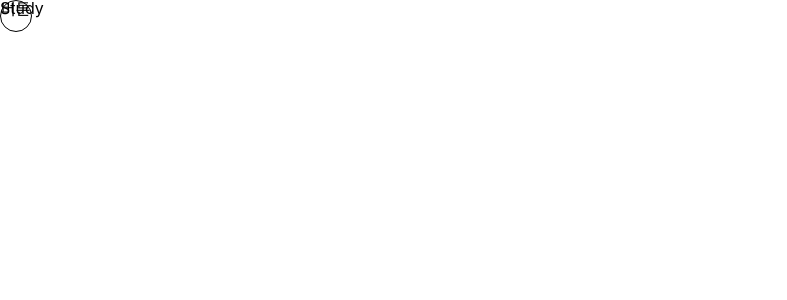
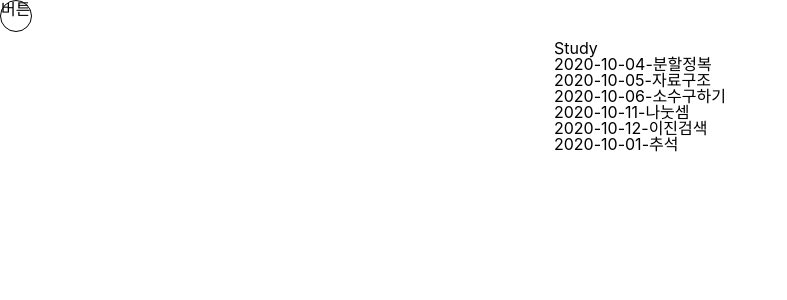
Before and after one commit to ProjectTavern/deprecated-winterguard.github.io, a Next.js app: page /study in a window 1280 px wide. Shown: the top 300 px of the page, without its empty margins (0-787 px from the left). Built offline with nearby package versions, Linux system fonts and the light colour scheme.

Commit message:
레이아웃 추가 및 프리API 수정

```diff
--- /dev/null
+++ b/layouts/Main/index.js
@@ -0,0 +1,10 @@
+import { StyledMain } from './private.Main.styled';
+
+const Main = ({ children }) => {
+  return (
+    <StyledMain>
+      {children}
+    </StyledMain>);
+};
+
+export default Main;
--- /dev/null
+++ b/layouts/Main/private.Main.styled.js
@@ -0,0 +1,13 @@
+import styled from 'styled-components'
+
+const StyledMain = styled.div`
+  min-height: 100vh;
+  padding: 2.5rem 1.5rem 0;
+  display: flex;
+  flex-direction: column;
+  align-items: center;
+`;
+
+export {
+  StyledMain,
+};
--- a/next.config.js
+++ b/next.config.js
@@ -1,7 +1,6 @@
 const isProduction = process.env.NODE_ENV === 'production'
 
 module.exports = {
-  target: 'serverless',
   webpack: function (config) {
     config.module.rules.push({ test: /\.md$/, use: 'raw-loader' });
     config.module.rules.push({ test: /\.yml$/, use: 'raw-loader' });
--- a/pages/_app.js
+++ b/pages/_app.js
@@ -1,9 +1,11 @@
 
 import { createGlobalStyle, ThemeProvider } from 'styled-components'
 import '../styles/globals.css'
-import { RemoteMenu } from '../components/organizations'
+
+import { RemoteMenu } from '@/components/organizations'
+import Main from '@/layouts/Main'
+
 import { indexCards } from '../store/dummydata';
-
 const theme = {
   colors: {
     primary: '#0070f3',
@@ -11,12 +13,14 @@ const theme = {
 }
 
 function MyApp({ Component, pageProps }) {
-  return (<ThemeProvider theme={theme}>
-      <>
-        <RemoteMenu indexCards={indexCards} />
+  return (
+    <ThemeProvider theme={theme}>
+      <RemoteMenu indexCards={indexCards} />
+      <Main>
         <Component {...pageProps} />
-      </>
-    </ThemeProvider>)
+      </Main>
+    </ThemeProvider>
+  )
 }
 
 export default MyApp
--- a/pages/index.js
+++ b/pages/index.js
@@ -5,7 +5,7 @@ import { mainTitle, indexCards } from '../store/dummydata';
 
 export default function Home() {
   return (
-    <div className={styles.container}>
+    <>
       <Head>
         <title>Winterguard's Log</title>
         <link rel="icon" href="/favicon.ico" />
@@ -25,6 +25,6 @@ export default function Home() {
           Powered by{' '}Winterguard
         </a>
       </footer>
-    </div>
+    </>
   )
 }
--- a/pages/study/index.js
+++ b/pages/study/index.js
@@ -1,16 +1,23 @@
 import { getPosts } from '@/preAPI/posts'
 
-const Study = (props) => {
-  return <div>Study</div>
+const Study = ({ posts }) => {
+  return (
+    <div>
+      <h2>Study</h2>
+      {posts.map(post => <div key={post.content}>{post.title}</div>)}
+    </div>
+  )
 }
 
 export default Study;
 
 export const getStaticProps = async () => {
   const posts = await getPosts();
-  console.log(posts);
+  posts.forEach(post => delete post.orig);
 
   return {
-    props: {}
+    props: {
+      posts
+    }
   }
 }
--- a/preAPI/posts.js
+++ b/preAPI/posts.js
@@ -13,11 +13,12 @@ export const getPosts = async () => {
     const mattered = matter(content.default);
 
     const categories = post.split('/')
-    categories.pop();
+    const title = categories.pop().replace(/\..+$/, '');
 
     posts.push({
+      title,
+      slug: post.replace('.md', ''),
       ...mattered,
-      slug: post.replace('.md', ''),
       categories
     });
   }
--- a/tsconfig.json
+++ b/tsconfig.json
@@ -22,6 +22,9 @@
       "@/components/*": [
         "components/*"
       ],
+      "@/layouts/*": [
+        "layouts/*"
+      ],
       "@/preAPI/*": [
         "preAPI/*"
       ]
```
